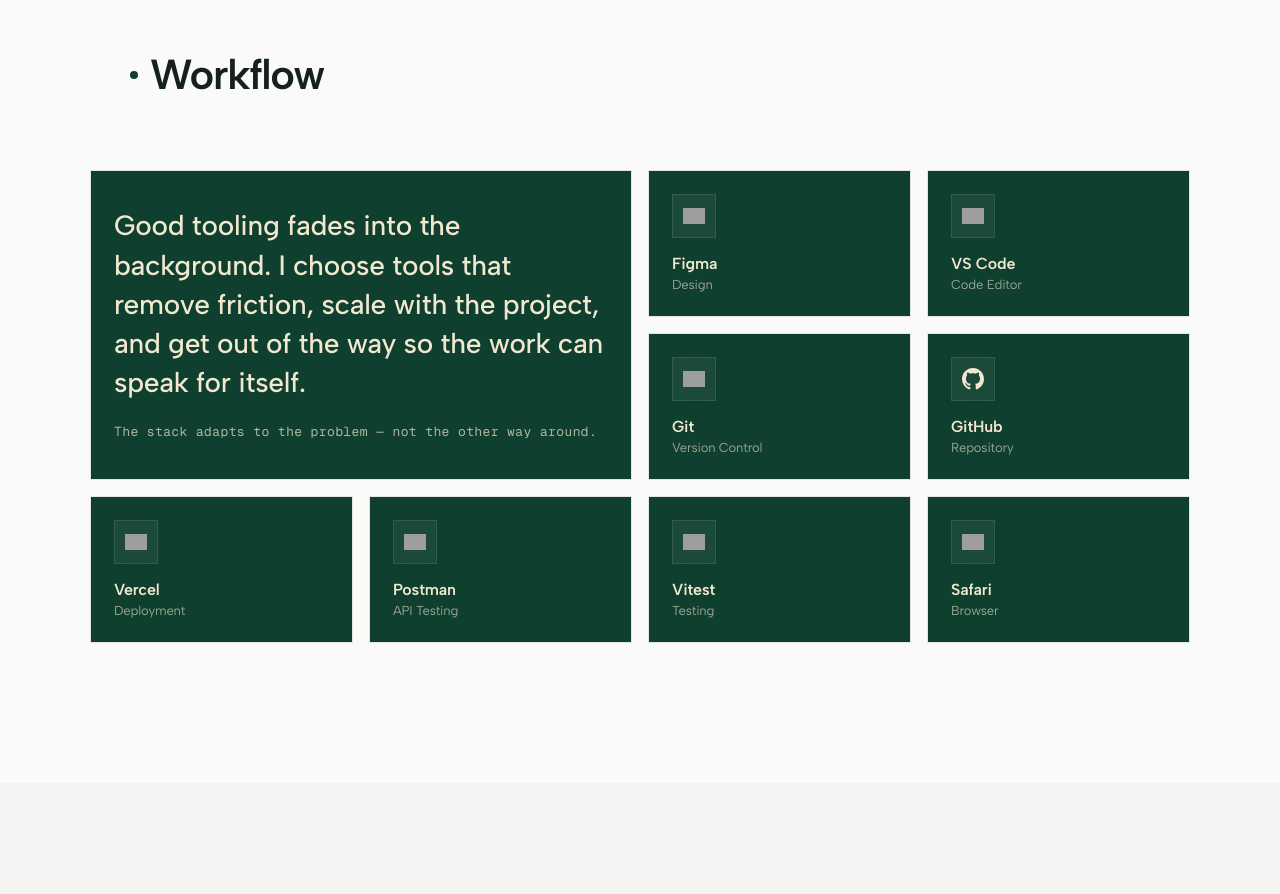
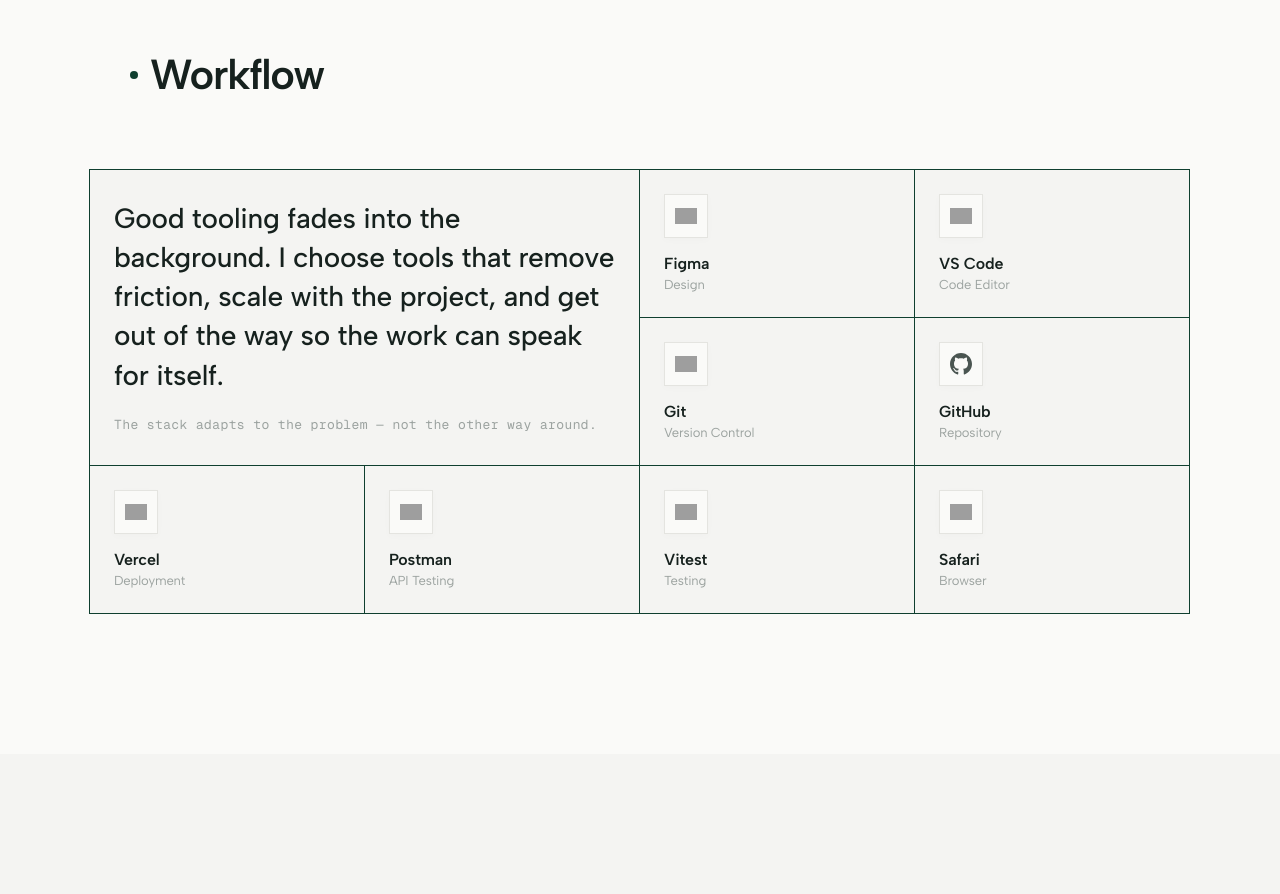
Before and after one commit to ardianilyas/portfolio, a Nuxt app: page / in a window 1280 px wide. Shown: the part 4020-4914 px from the top of the page. Built offline with nearby package versions, Linux system fonts and the light colour scheme; no server answers; grey boxes are pictures that could not be loaded.

Commit message:
style(tools): align bento grid cards to zero-gap flush border style matching project cards

```diff
--- a/app/components/Tools.vue
+++ b/app/components/Tools.vue
@@ -141,7 +141,7 @@ const tools = [
   z-index: 1;
   display: grid;
   grid-template-columns: 1fr;
-  gap: 16px;
+  gap: 0;
   padding: 40px 0;
 }
 
@@ -161,16 +161,21 @@ const tools = [
 .bento-card {
   position: relative;
   border-radius: 0;
-  background: var(--color-border); /* Outer border color */
-  transition: transform 0.4s cubic-bezier(0.16, 1, 0.3, 1), box-shadow 0.4s cubic-bezier(0.16, 1, 0.3, 1);
+  border: 1px solid #0F3F2F;
+  margin-top: -1px;
+  margin-left: -1px;
+  background: var(--color-surface);
+  transition: transform 0.4s cubic-bezier(0.16, 1, 0.3, 1), box-shadow 0.4s cubic-bezier(0.16, 1, 0.3, 1), background 0.3s ease, border-color 0.3s ease;
   will-change: transform;
   /* Ensure proper stacking */
   z-index: 1;
 }
 
 .bento-card:hover {
-  transform: translateY(-4px) scale(1.01) rotate(1.5deg); /* Slight tilt (miring) */
-  box-shadow: 0 20px 40px -10px rgba(0, 0, 0, 0.05);
+  transform: translateY(-2px);
+  background: rgba(242, 232, 207, 0.35); /* Light brown tint matching project card */
+  box-shadow: 0 16px 40px rgba(15, 63, 47, 0.04);
+  border-color: #0F3F2F;
   z-index: 5;
 }
 
@@ -185,7 +190,7 @@ const tools = [
   transition: opacity 0.3s ease;
   background: radial-gradient(
     800px circle at var(--mouse-x, 0) var(--mouse-y, 0),
-    rgba(0, 0, 0, 0.15),
+    rgba(15, 63, 47, 0.08),
     transparent 40%
   );
   z-index: 1;
@@ -196,13 +201,13 @@ const tools = [
 .bento-card::after {
   content: "";
   position: absolute;
-  inset: 1px;
+  inset: 0;
   border-radius: 0;
   opacity: 0;
   transition: opacity 0.3s ease;
   background: radial-gradient(
     600px circle at var(--mouse-x, 0) var(--mouse-y, 0),
-    rgba(242, 232, 207, 0.15), /* Subtle warm spotlight on dark */
+    rgba(242, 232, 207, 0.5),
     transparent 40%
   );
   z-index: 3;
@@ -217,16 +222,12 @@ const tools = [
 /* ── Inner Wrapper ────────────────────────────────────── */
 .bento-card-inner {
   position: absolute;
-  inset: 1px;
-  background-color: #0F3F2F; /* Dark Green */
+  inset: 0;
+  background-color: transparent;
   border-radius: 0;
   z-index: 2;
   transition: background-color 0.3s ease;
   overflow: hidden;
-}
-
-.bento-card:hover .bento-card-inner {
-  background-color: #124c38; /* Slightly lighter dark green */
 }
 
 .bento-content {
@@ -282,7 +283,7 @@ const tools = [
   font-weight: 500;
   line-height: 1.4;
   letter-spacing: -0.01em;
-  color: #f2e8cf; /* Light Brown */
+  color: #16211E;
   margin: 0;
 }
 
@@ -291,7 +292,7 @@ const tools = [
   font-size: 13px;
   font-weight: 400;
   letter-spacing: 0.03em;
-  color: rgba(242, 232, 207, 0.7);
+  color: var(--color-text-3);
   margin: 0;
 }
 
@@ -305,7 +306,7 @@ const tools = [
 }
 
 .bento-card:active {
-  transform: translateY(-1px) scale(0.99);
+  transform: scale(0.995) translateY(0);
   transition: transform 0.1s cubic-bezier(0.2, 0, 0, 1);
 }
 
@@ -317,18 +318,17 @@ const tools = [
   width: 44px;
   height: 44px;
   border-radius: 0;
-  background-color: rgba(255, 255, 255, 0.05);
-  border: 1px solid rgba(255, 255, 255, 0.1);
+  background-color: var(--color-bg);
+  border: 1px solid var(--color-border);
   margin-bottom: 16px;
-  transition: transform 0.35s cubic-bezier(0.16, 1, 0.3, 1), background-color 0.3s ease, border-color 0.3s ease, box-shadow 0.3s ease;
-  box-shadow: 0 2px 8px rgba(0, 0, 0, 0.05);
+  transition: transform 0.35s cubic-bezier(0.16, 1, 0.3, 1), background-color 0.3s ease, border-color 0.3s ease;
+  box-shadow: 0 2px 8px rgba(0, 0, 0, 0.02);
 }
 
 .bento-card:hover .tool-icon-wrapper {
-  transform: translateY(-4px) scale(1.1) rotate(-4deg);
-  background-color: rgba(242, 232, 207, 0.2);
-  border-color: rgba(242, 232, 207, 0.5);
-  box-shadow: 0 8px 20px rgba(0, 0, 0, 0.2);
+  transform: scale(1.08) translateY(-2px);
+  background-color: rgba(242, 232, 207, 0.5);
+  border-color: #0F3F2F;
 }
 
 .tool-icon {
@@ -339,12 +339,12 @@ const tools = [
 }
 
 .tool-icon--svg {
-  color: #f2e8cf;
+  color: var(--color-text-2);
   transition: color 0.3s ease;
 }
 
 .bento-card:hover .tool-icon--svg {
-  color: #ffffff;
+  color: #0F3F2F;
 }
 
 /* ── Info block ───────────────────────────────────────── */
@@ -356,42 +356,42 @@ const tools = [
 }
 
 .bento-card:hover .tool-info {
-  transform: translateX(6px); /* Slide text to the right on hover */
+  transform: translateX(4px);
 }
 
 .tool-name {
   font-family: var(--font-sans);
   font-size: 16px;
   font-weight: 600;
-  color: #f2e8cf;
+  color: #16211E;
   line-height: 1.2;
   letter-spacing: -0.01em;
   transition: color 0.3s ease;
 }
 
 .bento-card:hover .tool-name {
-  color: #ffffff;
+  color: #0F3F2F;
 }
 
 .tool-category {
   font-family: var(--font-sans);
   font-size: 13px;
   font-weight: 400;
-  color: rgba(242, 232, 207, 0.6);
+  color: var(--color-text-3);
   line-height: 1.2;
 }
 
 /* ── Tooltip ──────────────────────────────────────────── */
 .tool-tooltip {
   position: absolute;
-  bottom: calc(100% + 12px); /* Just above the card */
+  bottom: calc(100% + 12px);
   left: 50%;
   transform: translateX(-50%) translateY(8px);
-  background: rgba(15, 63, 47, 0.85); /* Dark Green glass */
+  background: rgba(250, 250, 248, 0.95);
   -webkit-backdrop-filter: blur(12px);
   backdrop-filter: blur(12px);
-  border: 1px solid rgba(242, 232, 207, 0.15); /* Subtle bone border */
-  color: #f2e8cf; /* Light bone text */
+  border: 1px solid #0F3F2F;
+  color: #16211E;
   padding: 10px 16px;
   border-radius: 0;
   font-family: var(--font-sans);
@@ -404,7 +404,7 @@ const tools = [
   visibility: hidden;
   transition: all 0.3s cubic-bezier(0.16, 1, 0.3, 1);
   z-index: 20;
-  box-shadow: 0 10px 30px -5px rgba(0, 0, 0, 0.2), 0 0 0 1px rgba(0,0,0,0.05);
+  box-shadow: 0 10px 30px -5px rgba(15, 63, 47, 0.15);
 }
 
 /* For dark mode support if needed, you could use var(--color-surface) but semi-transparent */
```
